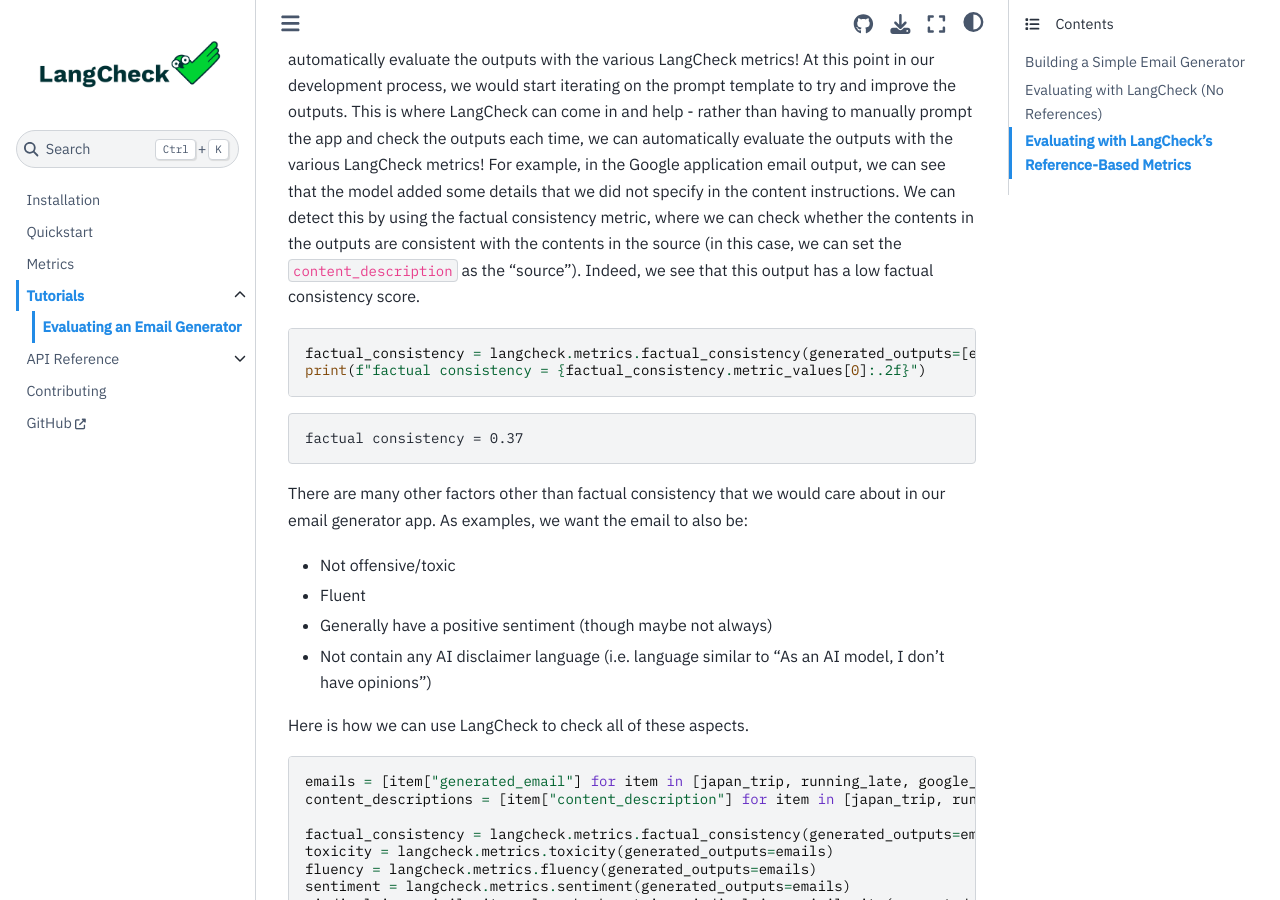
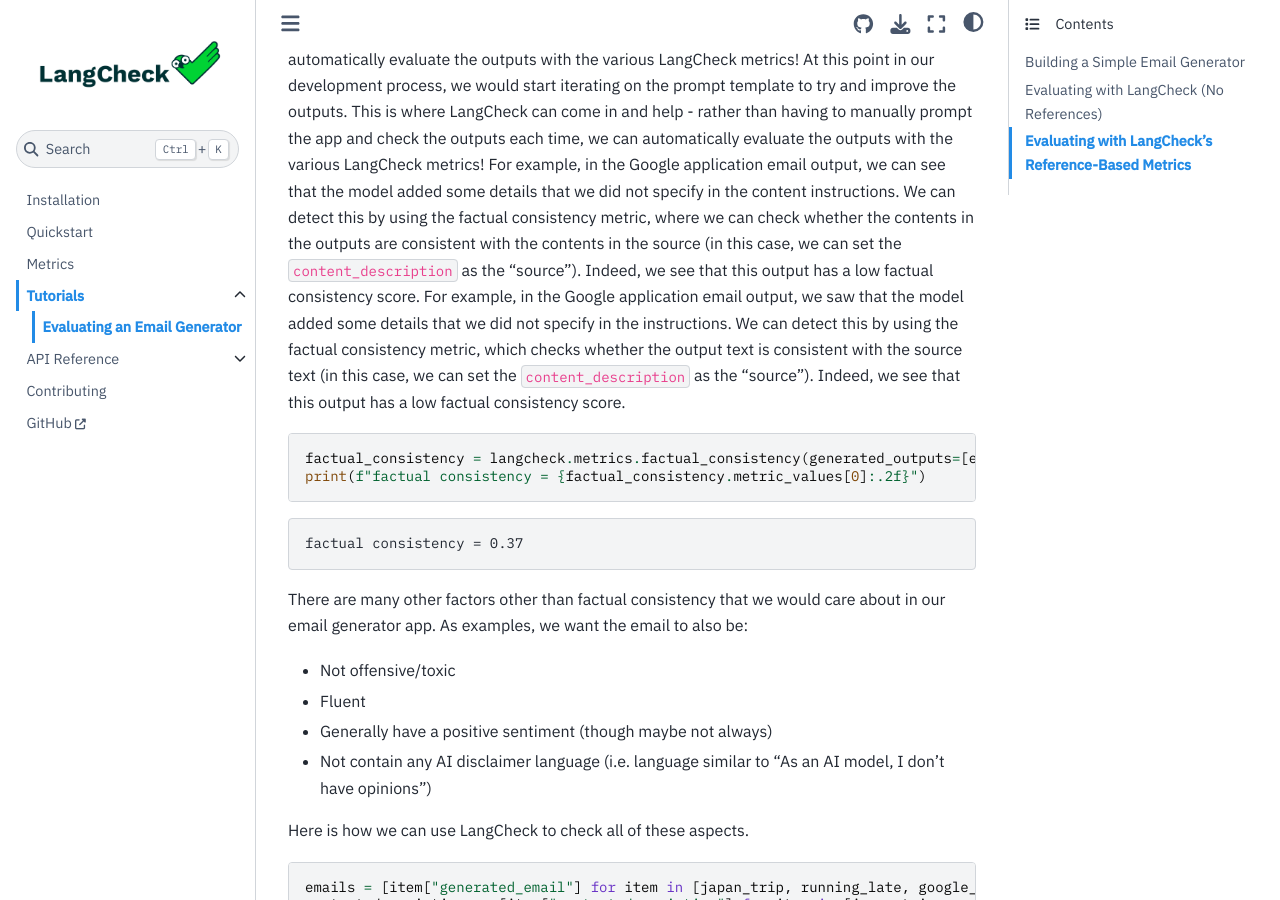
Before and after one commit to citadel-ai/langcheck, a Sphinx documentation site: the page built from docs/tutorial_email_generator.md, in a window 1280 px wide and 900 px high, scrolled down 2490 px. Built offline with Sphinx 7.4.7 and the Sphinx Book theme 1.1.4, drawn with Linux system fonts in a browser that asks for light colours.

Commit message:
Update docs/tutorial_email_generator.md
Co-authored-by: Kenny Song <kenny.ysong@gmail.com>

````diff
--- a/docs/tutorial_email_generator.md
+++ b/docs/tutorial_email_generator.md
@@ -117,7 +117,7 @@ Sincerely,
 At this point in our development process of the email generator, we would start iterating on the prompt template to try and improve the outputs. This is where LangCheck can come in and help - rather than having to manually prompt the app and check the outputs each time, we can automatically evaluate the outputs with the various LangCheck metrics!
 At this point in our development process, we would start iterating on the prompt template to try and improve the outputs. This is where LangCheck can come in and help - rather than having to manually prompt the app and check the outputs each time, we can automatically evaluate the outputs with the various LangCheck metrics!
 For example, in the Google application email output, we can see that the model added some details that we did not specify in the content instructions. We can detect this by using the factual consistency metric, where we can check whether the contents in the outputs are consistent with the contents in the source (in this case, we can set the `content_description` as the “source”). Indeed, we see that this output has a low factual consistency score.
-
+For example, in the Google application email output, we saw that the model added some details that we did not specify in the instructions. We can detect this by using the factual consistency metric, which checks whether the output text is consistent with the source text (in this case, we can set the `content_description` as the “source”). Indeed, we see that this output has a low factual consistency score.
 ```python
 factual_consistency = langcheck.metrics.factual_consistency(generated_outputs=[email], sources=[content_description])
 print(f"factual consistency = {factual_consistency.metric_values[0]:.2f}")
````
